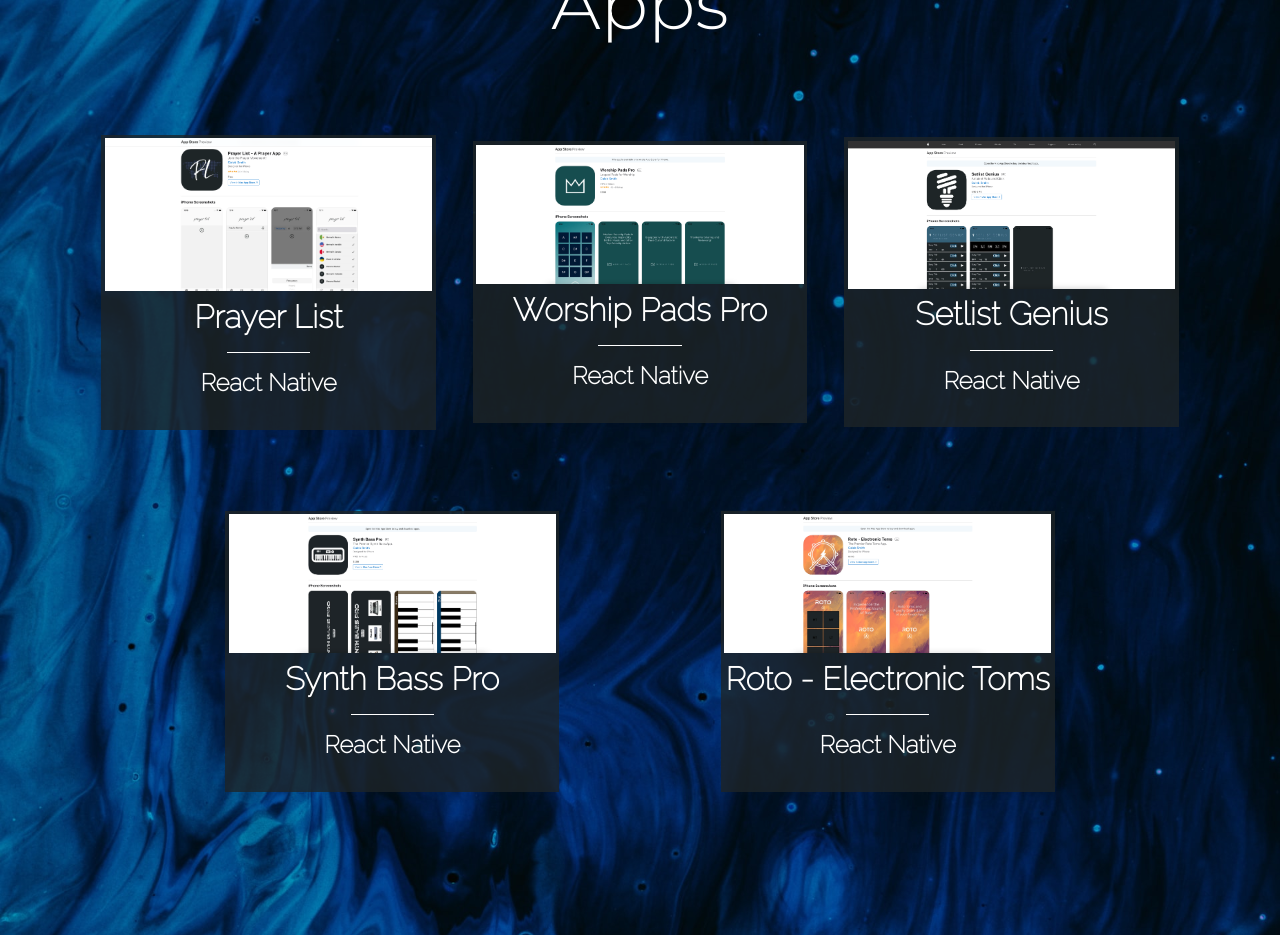
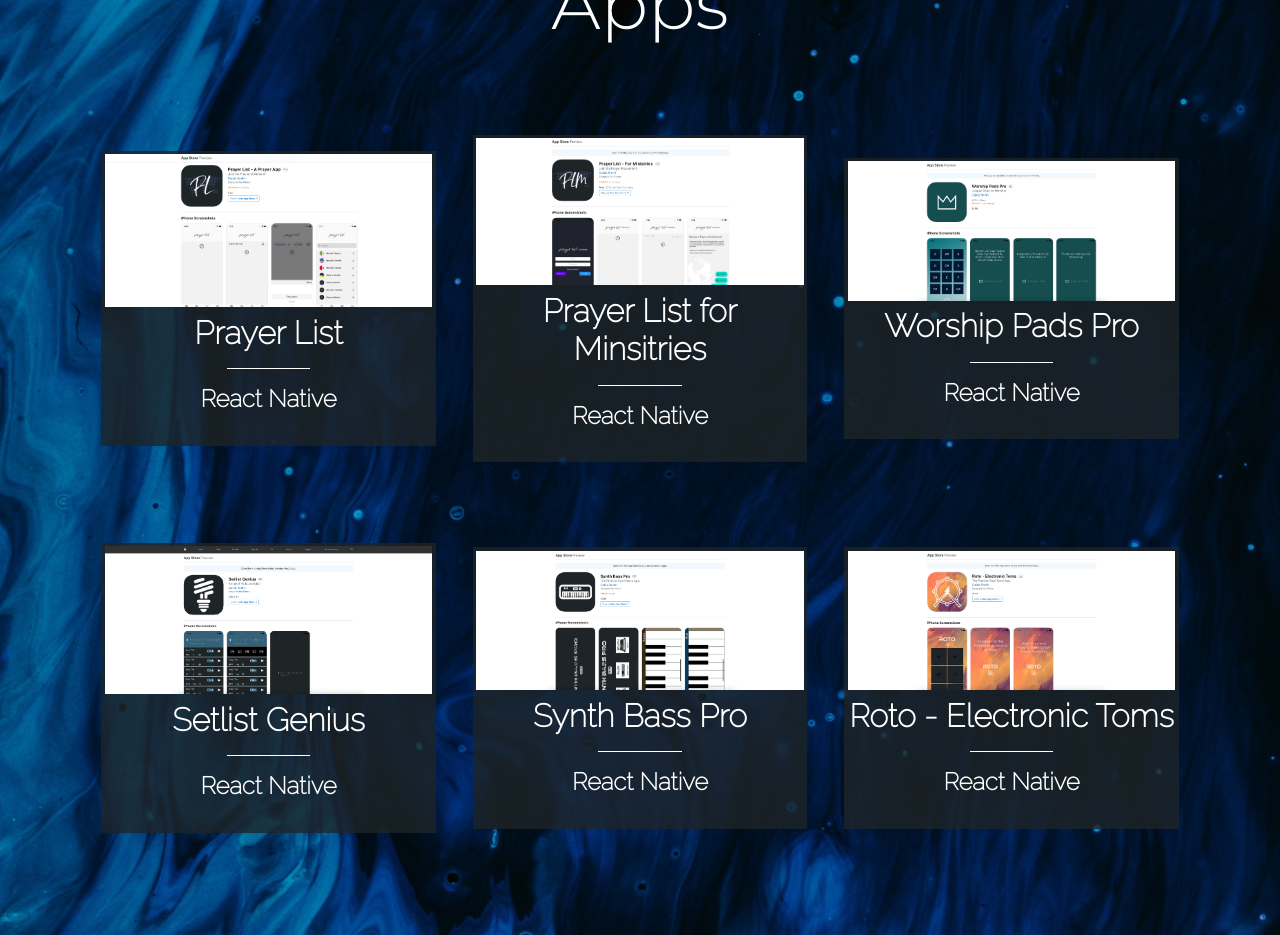
Before and after one commit to calebjsmith7/2port, a React (Create React App) app: page /services in a window 1280 px wide. Shown: the part 2400-3335 px from the top of the page. Built offline with nearby package versions, Linux system fonts and the light colour scheme.

Commit message:
new projects

```diff
--- a/src/components/Services.js
+++ b/src/components/Services.js
@@ -33,6 +33,7 @@
 import plexample from '../images/pl-example.png';
 import pllogo from '../images/pl-logo-wht.png';
 import mmexample from '../images/magnamechexample.png';
+import plmexa from '../images/plmexa.png';
 
 const Services = () => {
 
@@ -191,10 +192,19 @@
             <div className="boxes">
 
                 <div className='webprojects'>
-                    <a href="https://apps.apple.com/us/app/worship-pads-pro/id1586199401">
+                    <a href="https://apps.apple.com/us/app/prayer-list-a-prayer-app/id1614678041">
                         <img src={plexample} className='projectimage'/>
                     </a>
                     <h2 className="projecttext ptitles">Prayer List</h2>
+                    <hr className="projhr"/>
+                    <h4 className="projecttext">React Native</h4>
+                    <br/>
+                </div>
+                <div className='webprojects'>
+                    <a href="https://apps.apple.com/us/app/prayer-list-for-ministries/id1614678377">
+                        <img src={plmexa} className='projectimage'/>
+                    </a>
+                    <h2 className="projecttext ptitles">Prayer List for Minsitries</h2>
                     <hr className="projhr"/>
                     <h4 className="projecttext">React Native</h4>
                     <br/>
```
Also changed, not shown: src/images/plmexa.png (added).
